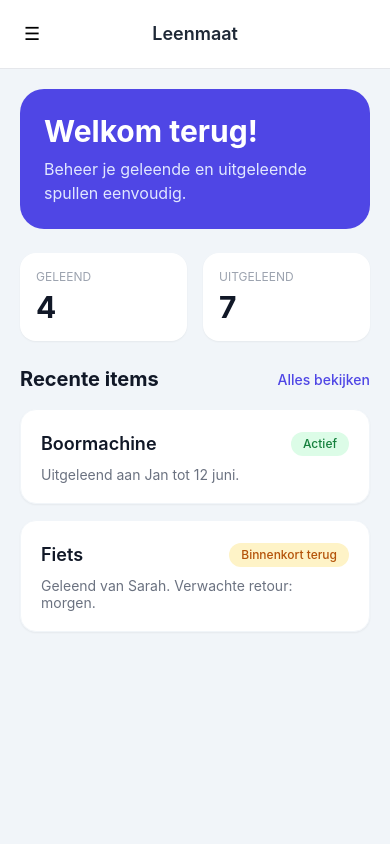
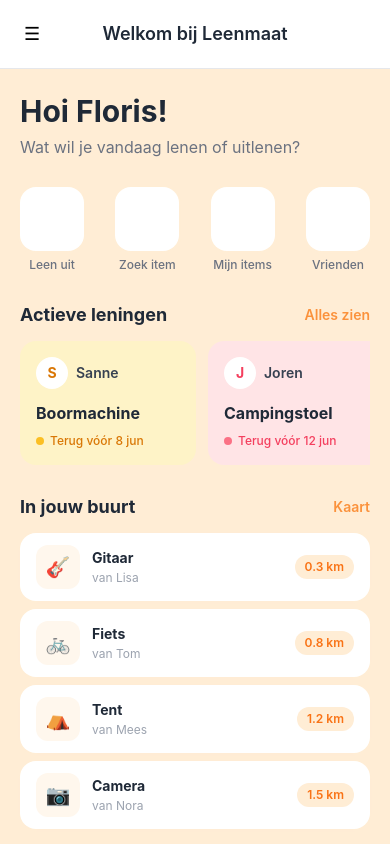
Before and after one commit to macaroniwithbees/leenmaatjes, a React Native app: screen / in a window 390 px wide. Built offline with nearby package versions, Linux system fonts and the light colour scheme.

Commit message:
feat: home page expansion

```diff
--- a/screens/Home.tsx
+++ b/screens/Home.tsx
@@ -1,99 +1,191 @@
 import React from "react";
-import { View, Text, ScrollView, Pressable } from "react-native";
+import { View, Text, ScrollView, TouchableOpacity, Image } from "react-native";
 import Header from "../components/Header";
+
+const ACTIVE_LOANS = [
+  {
+    id: "1",
+    item: "Boormachine",
+    from: "Sanne",
+    dueDate: "8 jun",
+    color: "bg-amber-100",
+    accent: "text-amber-600",
+    dot: "bg-amber-400",
+  },
+  {
+    id: "2",
+    item: "Campingstoel",
+    from: "Joren",
+    dueDate: "12 jun",
+    color: "bg-rose-100",
+    accent: "text-rose-500",
+    dot: "bg-rose-400",
+  },
+];
+
+const NEARBY_ITEMS = [
+  { id: "1", emoji: "🎸", label: "Gitaar", owner: "Lisa", distance: "0.3 km" },
+  { id: "2", emoji: "🚲", label: "Fiets", owner: "Tom", distance: "0.8 km" },
+  { id: "3", emoji: "⛺", label: "Tent", owner: "Mees", distance: "1.2 km" },
+  { id: "4", emoji: "📷", label: "Camera", owner: "Nora", distance: "1.5 km" },
+];
+
+const QUICK_ACTIONS = [
+  { label: "Leen uit" },
+  { label: "Zoek item" },
+  { label: "Mijn items" },
+  { label: "Vrienden" },
+];
 
 export default function Home() {
   return (
-    <View className="flex-1 bg-slate-100">
-      <Header title="Leenmaat" />
+    <View className="flex-1 bg-orange-100">
+      <Header title="Welkom bij Leenmaat" />
 
-      <ScrollView
-        className="flex-1"
-        contentContainerStyle={{ padding: 20 }}
+           <ScrollView
+        contentContainerStyle={{ paddingBottom: 32 }}
         showsVerticalScrollIndicator={false}
       >
-        {/* Hero */}
-        <View className="bg-indigo-600 rounded-3xl p-6 mb-6">
-          <Text className="text-white text-3xl font-bold">
-            Welkom terug!
+        {/* Hero greeting */}
+        <View className="px-5 pt-6 pb-2">
+          <Text className="text-3xl font-bold text-gray-800 leading-tight">
+            Hoi Floris!
           </Text>
-
-          <Text className="text-indigo-100 mt-2 text-base">
-            Beheer je geleende en uitgeleende spullen eenvoudig.
+          <Text className="text-base text-gray-500 mt-1">
+            Wat wil je vandaag lenen of uitlenen?
           </Text>
         </View>
 
-        {/* Stats */}
-        <View className="flex-row gap-4 mb-6">
-          <View className="flex-1 bg-white p-4 rounded-2xl shadow-sm">
-            <Text className="text-gray-400 text-xs uppercase">
-              Geleend
+        {/* Quick actions */}
+        <View className="flex-row justify-between px-5 mt-5">
+          {QUICK_ACTIONS.map((action) => (
+            <TouchableOpacity
+              key={action.label}
+              activeOpacity={0.75}
+              className="items-center"
+            >
+              <View className="w-16 h-16 bg-white rounded-2xl items-center justify-center shadow shadow-orange-100">
+              </View>
+              <Text className="text-xs text-gray-500 mt-1.5 font-medium">
+                {action.label}
+              </Text>
+            </TouchableOpacity>
+          ))}
+        </View>
+
+        {/* Active loans */}
+        <View className="mt-7 px-5">
+          <View className="flex-row justify-between items-center mb-3">
+            <Text className="text-lg font-bold text-gray-800">
+              Actieve leningen
             </Text>
-
-            <Text className="text-3xl font-bold text-gray-900 mt-1">
-              4
-            </Text>
+            <TouchableOpacity>
+              <Text className="text-sm text-orange-400 font-semibold">
+                Alles zien
+              </Text>
+            </TouchableOpacity>
           </View>
 
-          <View className="flex-1 bg-white p-4 rounded-2xl shadow-sm">
-            <Text className="text-gray-400 text-xs uppercase">
-              Uitgeleend
+          <ScrollView horizontal showsHorizontalScrollIndicator={false}>
+            {ACTIVE_LOANS.map((loan) => (
+              <TouchableOpacity
+                key={loan.id}
+                activeOpacity={0.8}
+                className={`mr-3 p-4 rounded-2xl ${loan.color} w-44`}
+              >
+                <View className="flex-row items-center mb-3">
+                  <View className="w-8 h-8 rounded-full bg-white items-center justify-center overflow-hidden">
+                    {/* Placeholder avatar initial */}
+                    <Text className={`text-sm font-bold ${loan.accent}`}>
+                      {loan.from[0]}
+                    </Text>
+                  </View>
+                  <Text className="ml-2 text-sm font-semibold text-gray-700">
+                    {loan.from}
+                  </Text>
+                </View>
+                <Text className="text-base font-bold text-gray-800">
+                  {loan.item}
+                </Text>
+                <View className="flex-row items-center mt-2">
+                  <View className={`w-2 h-2 rounded-full ${loan.dot} mr-1.5`} />
+                  <Text className={`text-xs font-medium ${loan.accent}`}>
+                    Terug vóór {loan.dueDate}
+                  </Text>
+                </View>
+              </TouchableOpacity>
+            ))}
+
+            {/* Empty-state nudge */}
+            <TouchableOpacity
+              activeOpacity={0.75}
+              className="w-44 h-full min-h-[120px] border-2 border-dashed border-orange-200 rounded-2xl items-center justify-center px-4"
+            >
+              <Text className="text-xs text-center text-gray-400 font-medium">
+                Leen iets uit aan een vriend
+              </Text>
+            </TouchableOpacity>
+          </ScrollView>
+        </View>
+
+        {/* Nearby items */}
+        <View className="mt-7 px-5">
+          <View className="flex-row justify-between items-center mb-3">
+            <Text className="text-lg font-bold text-gray-800">
+              In jouw buurt
             </Text>
+            <TouchableOpacity>
+              <Text className="text-sm text-orange-400 font-semibold">
+                Kaart
+              </Text>
+            </TouchableOpacity>
+          </View>
 
-            <Text className="text-3xl font-bold text-gray-900 mt-1">
-              7
-            </Text>
+          <View className="space-y-2">
+            {NEARBY_ITEMS.map((item) => (
+              <TouchableOpacity
+                key={item.id}
+                activeOpacity={0.8}
+                className="flex-row items-center bg-white rounded-2xl px-4 py-3 shadow-sm shadow-orange-100"
+              >
+                <View className="w-11 h-11 bg-orange-50 rounded-xl items-center justify-center">
+                  <Text className="text-xl">{item.emoji}</Text>
+                </View>
+                <View className="ml-3 flex-1">
+                  <Text className="text-sm font-bold text-gray-800">
+                    {item.label}
+                  </Text>
+                  <Text className="text-xs text-gray-400 mt-0.5">
+                    van {item.owner}
+                  </Text>
+                </View>
+                <View className="bg-orange-100 px-2.5 py-1 rounded-full">
+                  <Text className="text-xs font-semibold text-orange-500">
+                    {item.distance}
+                  </Text>
+                </View>
+              </TouchableOpacity>
+            ))}
           </View>
         </View>
 
-        {/* Section Header */}
-        <View className="flex-row justify-between items-center mb-4">
-          <Text className="text-xl font-bold text-gray-900">
-            Recente items
+        {/* CTA banner */}
+        <View className="mx-5 mt-7 bg-orange-400 rounded-2xl px-5 py-5">
+          <Text className="text-white font-bold text-base">
+            Heb je iets te leen?
           </Text>
-
-          <Text className="text-indigo-600 font-medium">
-            Alles bekijken
+          <Text className="text-orange-100 text-sm mt-1 mb-3">
+            Help je buren en leen stuff.
           </Text>
+          <TouchableOpacity
+            className="bg-white self-start px-4 py-2 rounded-xl"
+            activeOpacity={0.85}
+          >
+            <Text className="text-orange-500 text-sm font-bold">
+              Item toevoegen
+            </Text>
+          </TouchableOpacity>
         </View>
-
-        {/* Card 1 */}
-        <Pressable className="bg-white rounded-2xl p-5 mb-4 shadow-sm border border-slate-100">
-          <View className="flex-row items-center justify-between">
-            <Text className="text-lg font-semibold text-gray-900">
-              Boormachine
-            </Text>
-
-            <View className="bg-green-100 px-3 py-1 rounded-full">
-              <Text className="text-green-700 text-xs font-medium">
-                Actief
-              </Text>
-            </View>
-          </View>
-
-          <Text className="text-gray-500 mt-2">
-            Uitgeleend aan Jan tot 12 juni.
-          </Text>
-        </Pressable>
-
-        {/* Card 2 */}
-        <Pressable className="bg-white rounded-2xl p-5 shadow-sm border border-slate-100">
-          <View className="flex-row items-center justify-between">
-            <Text className="text-lg font-semibold text-gray-900">
-                Fiets
-            </Text>
-
-            <View className="bg-amber-100 px-3 py-1 rounded-full">
-              <Text className="text-amber-700 text-xs font-medium">
-                Binnenkort terug
-              </Text>
-            </View>
-          </View>
-
-          <Text className="text-gray-500 mt-2">
-            Geleend van Sarah. Verwachte retour: morgen.
-          </Text>
-        </Pressable>
       </ScrollView>
     </View>
   );
```
